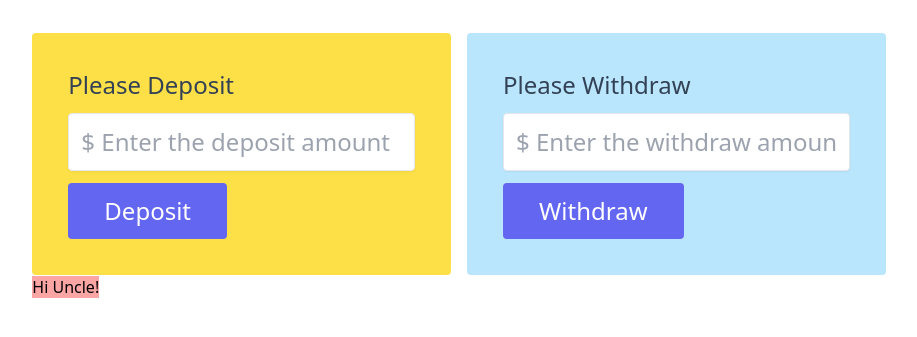
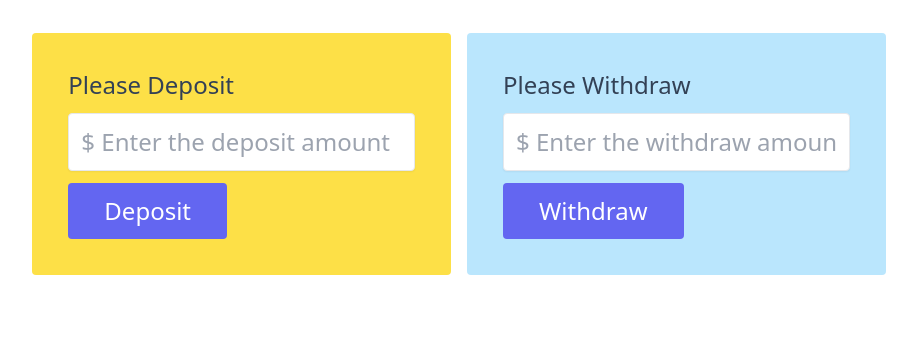
Before and after one commit to masumkhaled/Baper-bank, a plain HTML site: page banking.html in a window 1280 px wide. Shown: the part 287-624 px from the top of the page, without its empty margins (181-1098 px from the left). Drawn offline with nearby package versions, Linux system fonts and the light colour scheme.

Commit message:
complete baper bank

```diff
--- a/banking.html
+++ b/banking.html
@@ -40,9 +40,6 @@
             </div>
 
         </section>
-        <section>
-            <a class="bg-red-300" href="https://www.facebook.com/" id="juned">Hi Uncle!</a>
-        </section>
     </main>
 
     <script src="js/banking.js"></script>
```
